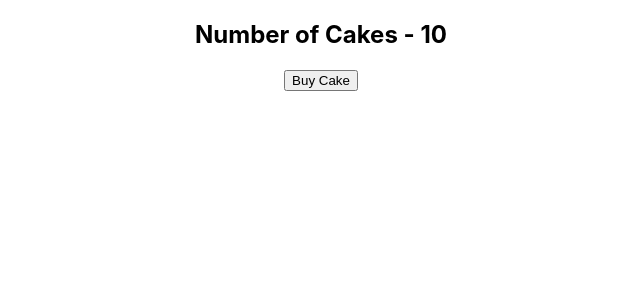
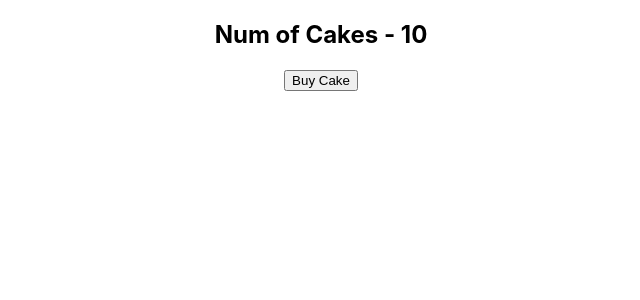
Before and after one commit to HBADE2002/React-Redux-Projects, a React (Create React App) app in the folder react-redux-demo/: page / in a window 1280 px wide. Shown: the top 300 px of the page, without its empty margins (319-959 px from the left). Built offline with nearby package versions, Linux system fonts and the light colour scheme.

Commit message:
using to update the state using hooks for redux like useDispatch and useSelector

```diff
--- a/react-redux-demo/src/App.js
+++ b/react-redux-demo/src/App.js
@@ -1,12 +1,14 @@
 import './App.css';
 import {Provider} from 'react-redux'
 import store from './redux/store'
-import CakeContainer from './components/CakeContainer';
+// import CakeContainer from './components/CakeContainer';
+import HooksCakeContainer from './components/HooksCakeContainer';
 function App() {
   return (
     <Provider store={store}>
     <div className="App">
-      <CakeContainer></CakeContainer>
+      <HooksCakeContainer></HooksCakeContainer>
+      {/* <CakeContainer></CakeContainer> */}
     </div>
     </Provider>
   );
--- /dev/null
+++ b/react-redux-demo/src/components/HooksCakeContainer.js
@@ -0,0 +1,16 @@
+import React from 'react'
+import { useSelector, useDispatch } from 'react-redux'
+import { buyCake } from '../redux'
+
+function HooksCakeContainer() {
+   const numOfCakes = useSelector(state => state.numOfCakes)
+   const dispatch = useDispatch()
+  return (
+    <div>
+        <h2>Num of Cakes - {numOfCakes}</h2>
+        <button onClick={()=>dispatch(buyCake())}>Buy Cake</button>
+    </div>
+  )
+}
+
+export default HooksCakeContainer
```
